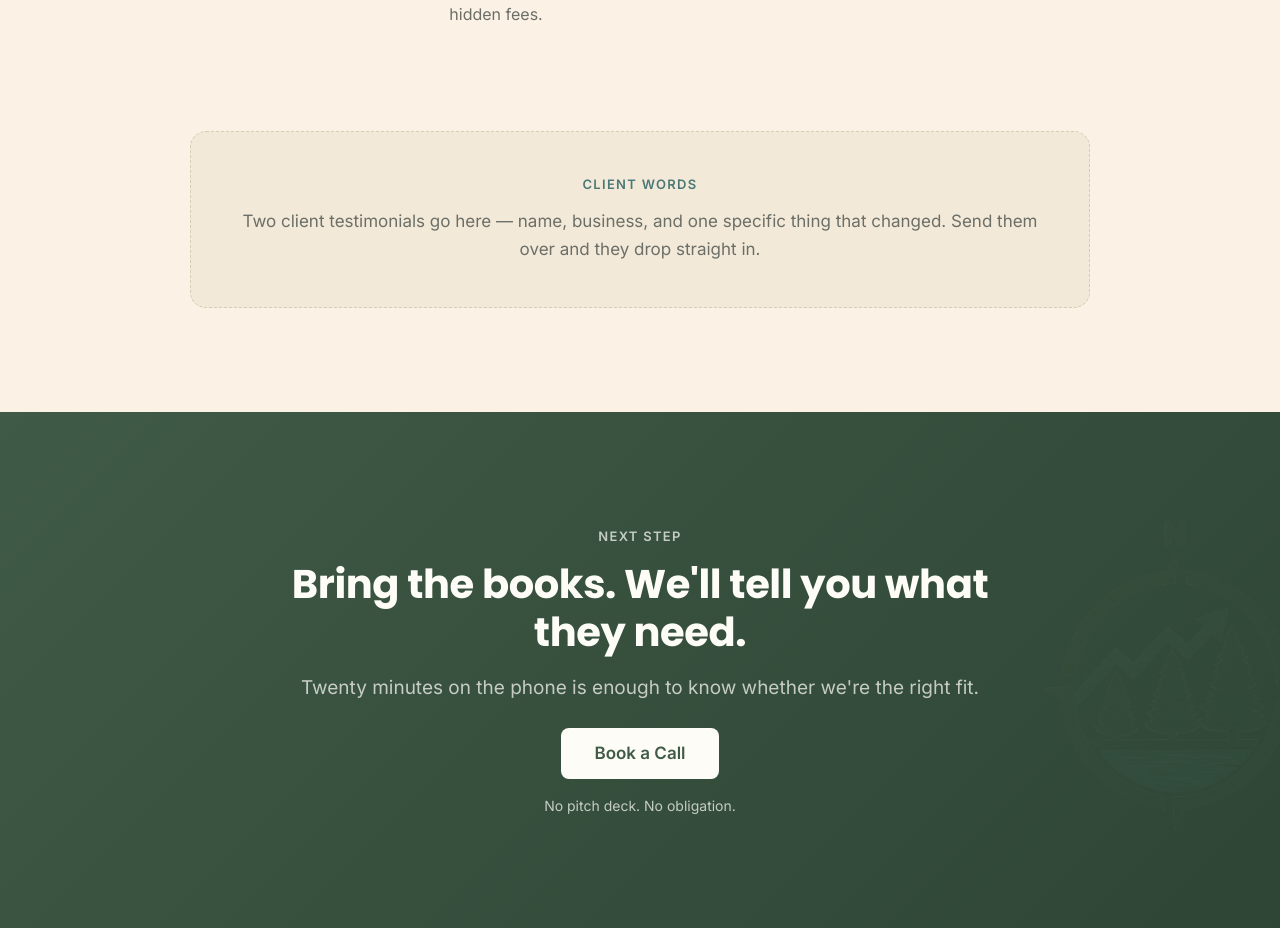
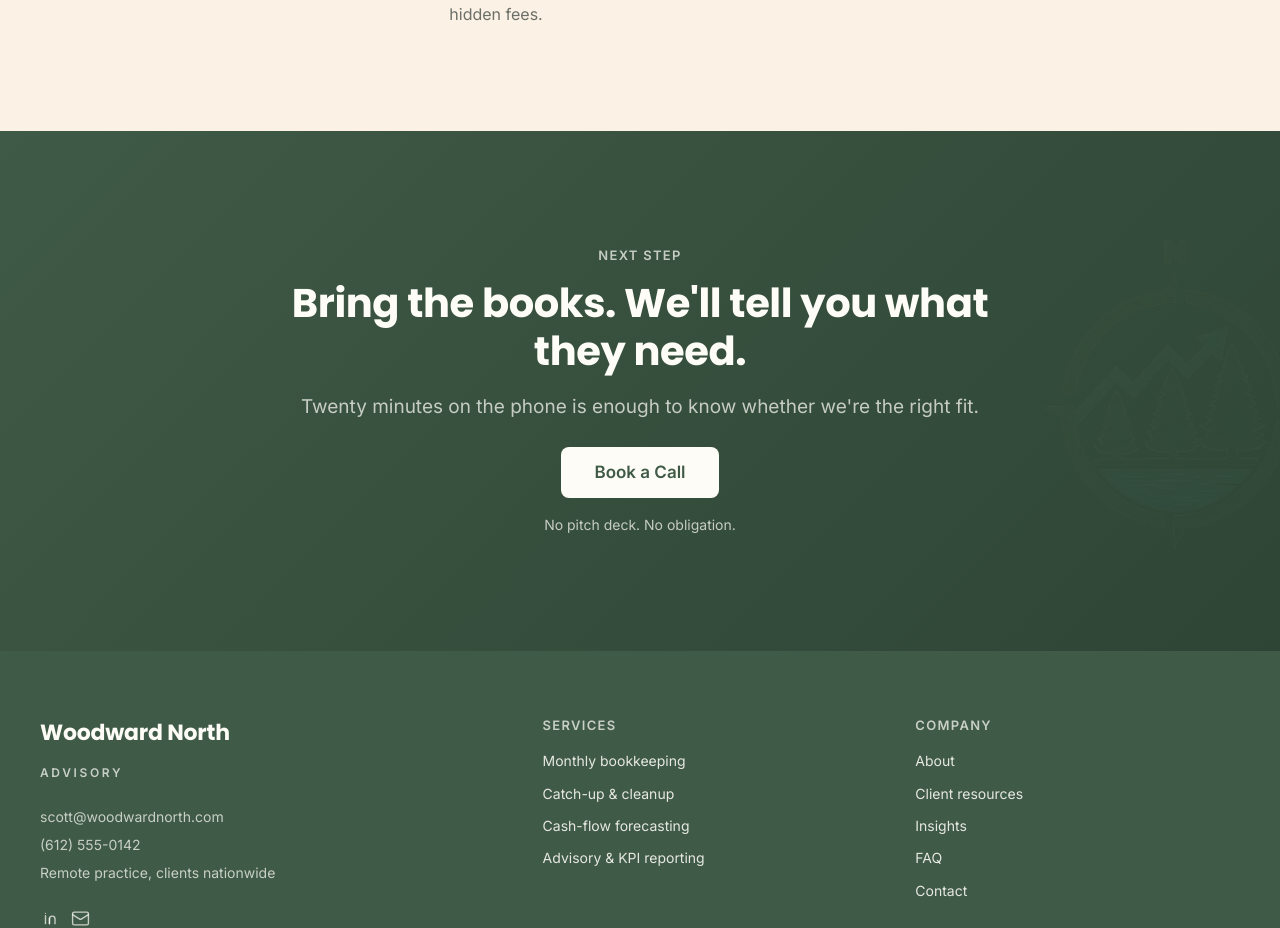
Before and after one commit to scottymichaelh/woodward-north-site, a React (Vite) app: page /#/ in a window 1280 px wide. Shown: the part 4466-5394 px from the top of the page. Built offline with nearby package versions, Linux system fonts and the light colour scheme.

Commit message:
Update Home.jsx
temporarily removing testimonial block until I have some reviews to publish here

```diff
--- a/src/pages/Home.jsx
+++ b/src/pages/Home.jsx
@@ -214,15 +214,6 @@ export default function Home() {
         </div>
       </section>
 
-      <section style={{ padding: "0 24px clamp(64px,9vw,104px)", background: "var(--wn-bg)" }}>
-        <div style={{ maxWidth: 900, margin: "0 auto", background: "var(--wn-cream-200)", border: "1px dashed #D9CBB6", borderRadius: 16, padding: 44, textAlign: "center" }}>
-          <div style={{ font: "600 13px/1.3 Inter,sans-serif", letterSpacing: "0.1em", textTransform: "uppercase", color: "var(--wn-accent)" }}>Client words</div>
-          <p style={{ margin: "14px 0 0", font: "400 17px/1.65 Inter,sans-serif", color: "var(--wn-text-muted)" }}>
-            Two client testimonials go here — name, business, and one specific thing that changed. Send them over and they drop straight in.
-          </p>
-        </div>
-      </section>
-
       <CTABand
         eyebrow="Next step"
         title="Bring the books. We'll tell you what they need."
```
